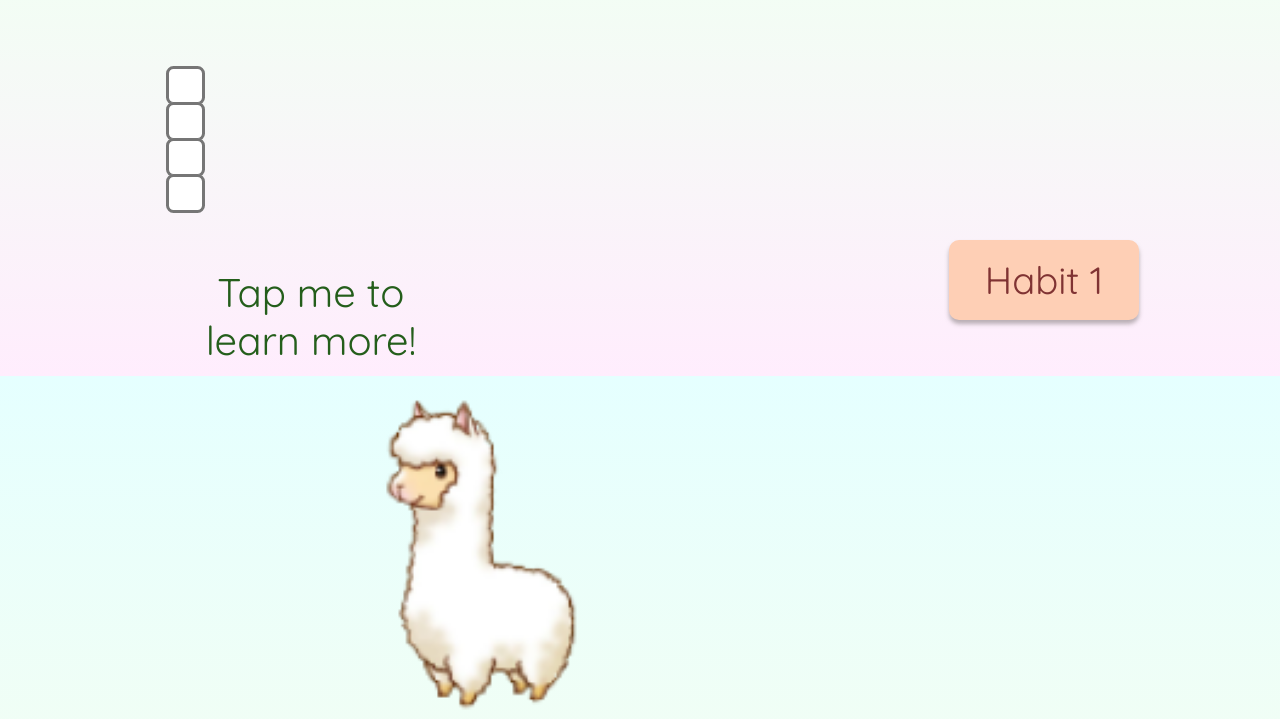
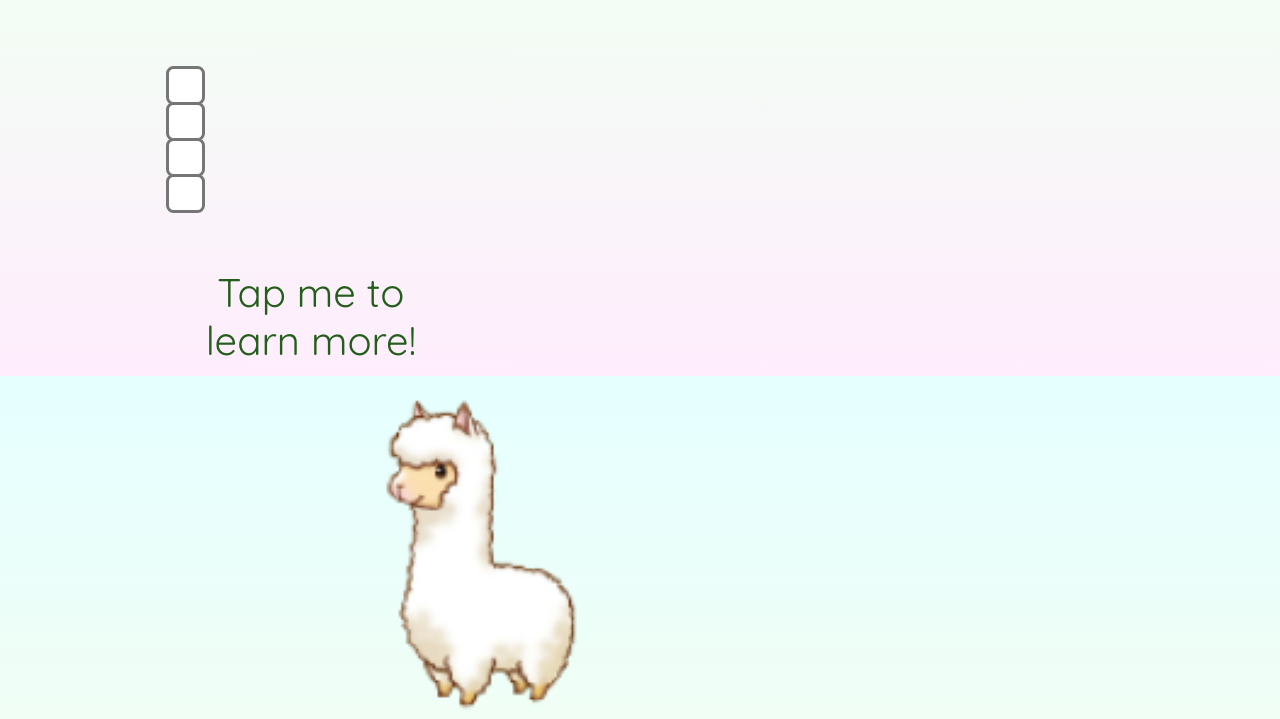
Before and after one commit to clairetyang/habit-planter, a Django app: page /habit_planter/home_garden in a window 1280 px wide. Shown: the part 424-1143 px from the top of the page. Run offline with Django 3.2, Linux system fonts and the light colour scheme; some libraries are stand-ins or nearby versions; some web fonts are replaced.

Commit message:
deleted habit 1 button

```diff
--- a/habit_planter/templates/habit_planter/home_garden.html
+++ b/habit_planter/templates/habit_planter/home_garden.html
@@ -52,11 +52,6 @@
 
 <body>
     <div class="container">
-
-        <a href="{% url 'habit_tree_1' %}" onclick="sendMessage()">
-            <button class="btn next-btn" type="submit" value="submit">Habit 1</button>
-        </a>
-
         <h1 id="name"></h1>
 
         <div class="home-info">
```
